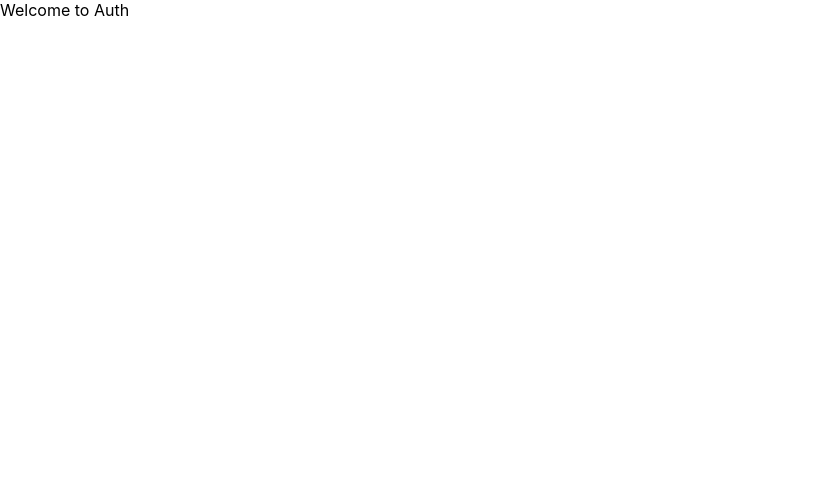
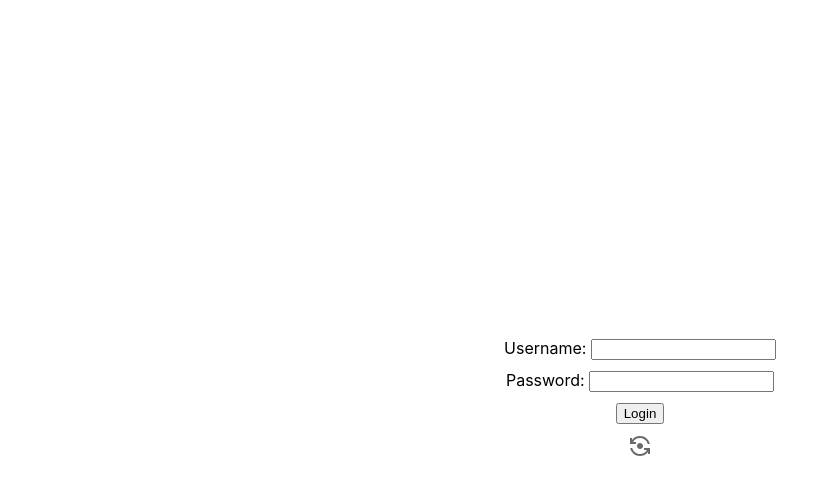
Before and after one commit to enuii3/react_vehicle, a React (Create React App) app: page / in a window 1280 px wide. Shown: the top 494 px of the page, without its empty margins (0-838 px from the left). Built offline with nearby package versions, Linux system fonts and the light colour scheme.

Commit message:
feat: Authコンポーネントの作成

```diff
--- a/src/components/Auth.js
+++ b/src/components/Auth.js
@@ -1,7 +1,79 @@
-import React from "react";
+import React, { useState } from "react";
+import styles from "./Auth.module.css";
+import FlipCameraAndroidIcon from "@material-ui/icons/FlipCameraAndroid";
+import { useHistory } from "react-router-dom";
+import { useDispatch } from "react-redux";
+import { fetchAsyncLogin, fetchAsyncRegister } from "../features/authSlice";
 
 const Auth = () => {
-  return <div>Welcome to Auth</div>;
+  const history = useHistory();
+  const dispatch = useDispatch();
+  const [username, setUsername] = useState("");
+  const [password, setPassword] = useState("");
+  const [isLogin, setIsLogin] = useState(true);
+  const [successMsg, setSuccessMsg] = useState("");
+
+  const login = async () => {
+    const result = await dispatch(
+      fetchAsyncLogin({ username: username, password: password })
+    );
+    if (fetchAsyncLogin.fulfilled.match(result)) {
+      setSuccessMsg("Successfully logged in!");
+      history.push("/vehicle");
+    } else {
+      setSuccessMsg("Login error!");
+    }
+  };
+
+  const authUser = async (e) => {
+    e.preventDefault();
+    if (isLogin) {
+      login();
+    } else {
+      const result = await dispatch(
+        fetchAsyncRegister({ username: username, password: password })
+      );
+      if (fetchAsyncRegister.fulfilled.match(result)) {
+        login();
+      } else {
+        setSuccessMsg("Registration error!");
+      }
+    }
+  };
+
+  return (
+    <div className={styles.auth__root}>
+      <span className={styles.auth__status}>{successMsg}</span>
+      <form onSubmit={authUser}>
+        <div className={styles.auth__input}>
+          <label data-testid="label-username">Username: </label>
+          <input
+            data-testid="input-username"
+            type="text"
+            value={username}
+            onChange={(e) => setUsername(e.target.value)}
+          />
+        </div>
+        <div className={styles.auth__input}>
+          <label data-testid="label-password">Password: </label>
+          <input
+            data-testid="input-password"
+            type="password"
+            value={password}
+            onChange={(e) => setPassword(e.target.value)}
+          />
+        </div>
+        <button type="submit">{isLogin ? "Login" : "Register"}</button>
+        <div>
+          <FlipCameraAndroidIcon
+            data-testid="toggle-icon"
+            className={styles.auth__toggle}
+            onClick={() => setIsLogin(!isLogin)}
+          />
+        </div>
+      </form>
+    </div>
+  );
 };
 
 export default Auth;
--- a/src/components/Auth.module.css
+++ b/src/components/Auth.module.css
@@ -0,0 +1,18 @@
+.auth__root {
+  text-align: center;
+  height: 100vh;
+  display: flex;
+  align-items: center;
+  justify-content: center;
+}
+.auth__status {
+  display: none;
+}
+.auth__input {
+  margin: 10px;
+}
+.auth__toggle {
+  margin: 10px;
+  color: dimgray;
+  cursor: pointer;
+}
```
